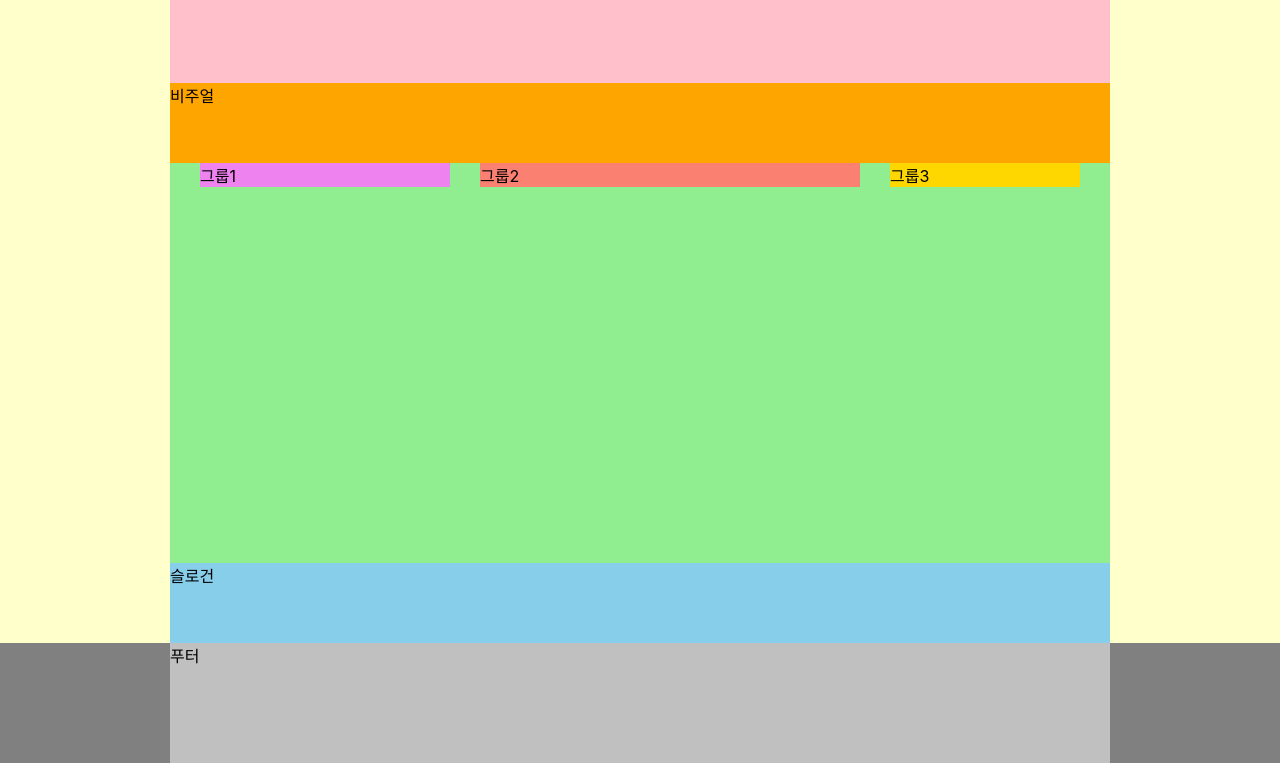
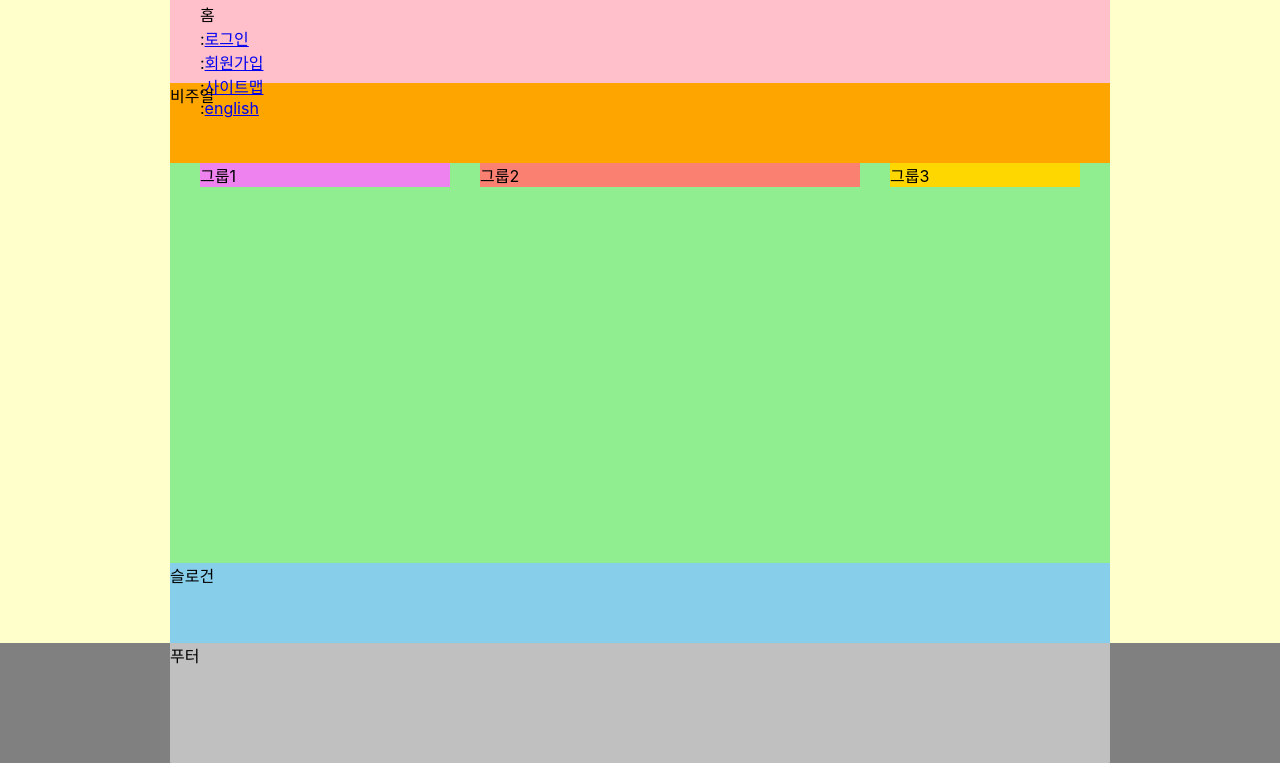
Before and after one commit to zerocalorie1226/HTML5, a website: page index.html in a window 1280 px wide. Shown: the part 37-800 px from the top of the page. Drawn offline with Linux system fonts and the light colour scheme; a web font is replaced by a local one.

Commit message:
텍스트 링크 모음 마크업

```diff
--- a/index.html
+++ b/index.html
@@ -15,11 +15,32 @@
   </head>
   <body>
     <header class="header">
+      <!-- 로고 START -->
       <h1 class="logo">
         <a href="./index-complete.html">
-          <img src="./assets/logo.png" alt="" />
+          <img src="./assets/logo.png" alt="web cafe" />
         </a>
       </h1>
+      <!-- 로고 END -->
+      <ul class="member">
+        <li><a href="/"></a>홈</li>
+        <li>
+          <span class="divider" aria-hidden="true">:</span
+          ><a href="/">로그인</a>
+        </li>
+        <li>
+          <span class="divider" aria-hidden="true">:</span
+          ><a href="/">회원가입</a>
+        </li>
+        <li>
+          <span class="divider" aria-hidden="true">:</span
+          ><a href="/">사이트맵</a>
+        </li>
+        <li>
+          <span class="divider" aria-hidden="true">:</span
+          ><a href="/">english</a>
+        </li>
+      </ul>
     </header>
     <div class="visual">비주얼</div>
     <main class="main">
```
